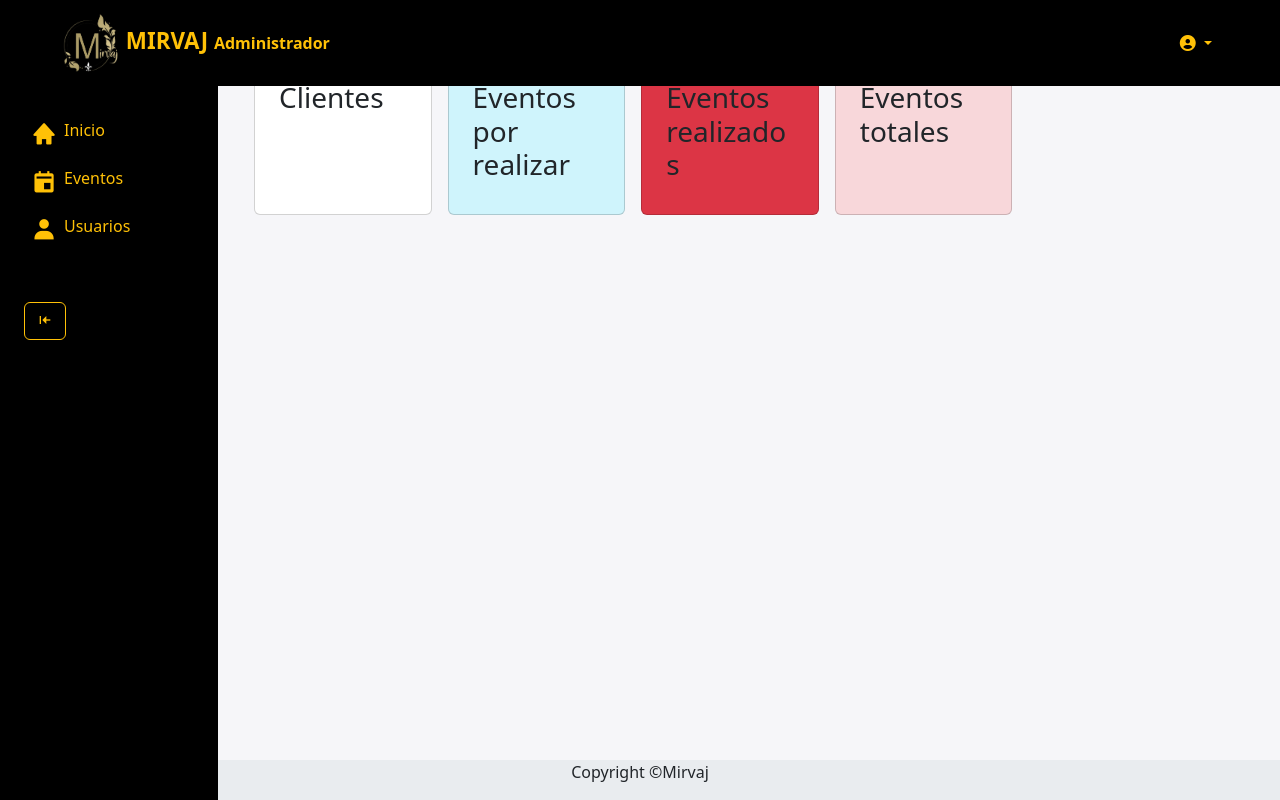
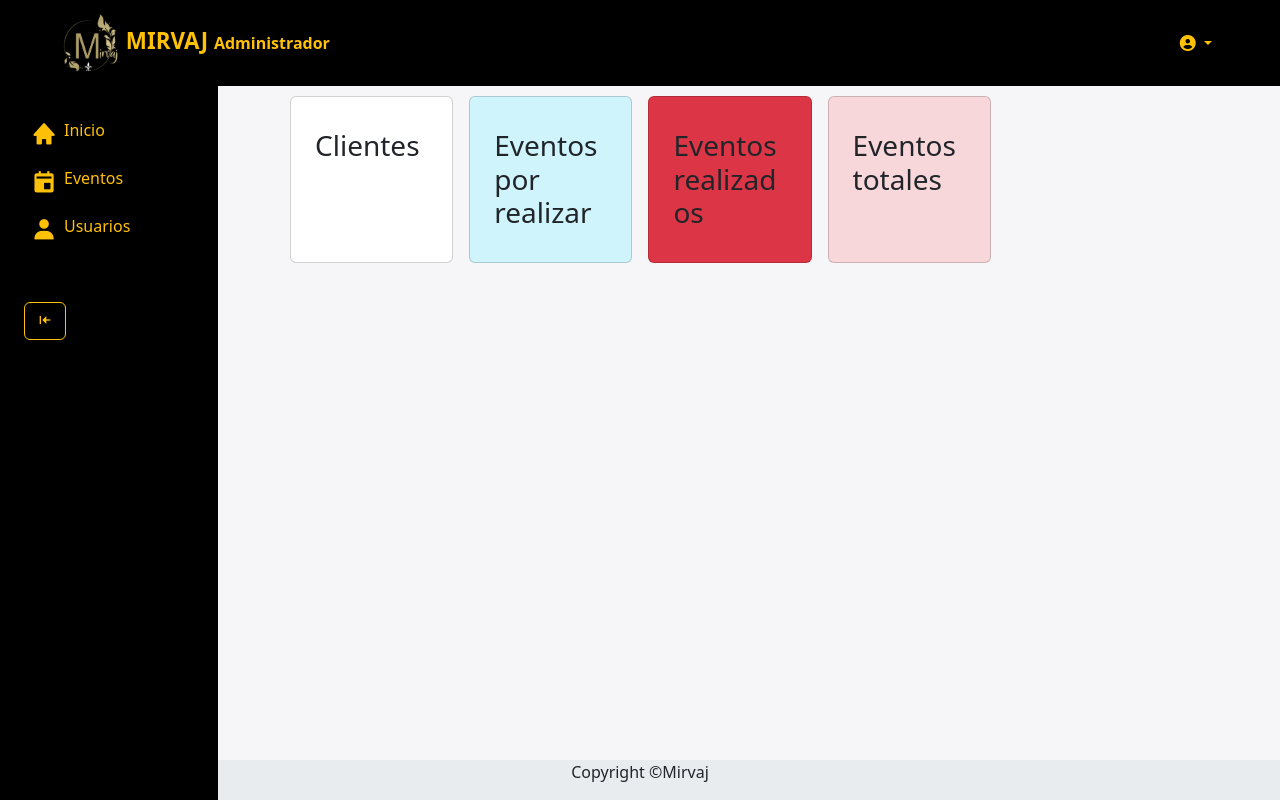
Before and after one commit to DavidDipi/EventProReserve, a Flask app: template app/admin/templates/home.html in a window 1280 px wide. Run offline with Flask 3, Linux system fonts and the light colour scheme; the template is opened without the code that fills it, so the values that code supplies are empty; parts of the project's set-up code (start-up, migrations or seed data) failed here and were passed over; some libraries are stand-ins or nearby versions.

Commit message:
[header]

```diff
--- a/app/admin/templates/includes/header.html
+++ b/app/admin/templates/includes/header.html
@@ -110,7 +110,7 @@
       <!-- End of Sidebar -->
 
       <!-- Main Content -->
-      <div class="content col-9 d-flex align-items-center flex-column mt-5" id="content">
+      <div class="content col-9 d-flex align-items-center flex-column mt-5 p-5" id="content">
           {% block content %}{% endblock %}
 
           <div class="footer m-0 bg-body-secondary bottom-0 fixed-bottom w-100 text-center">
```
